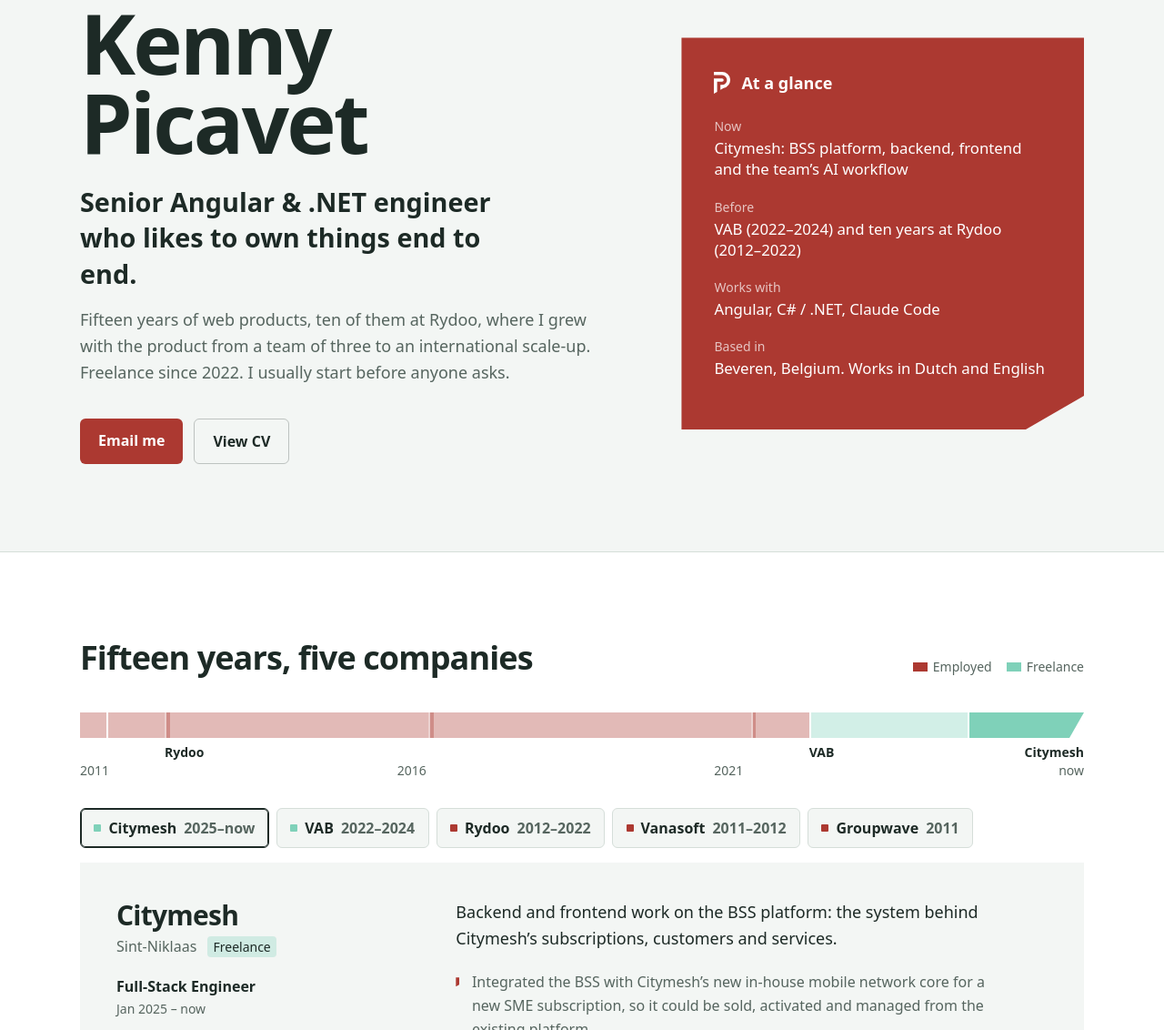
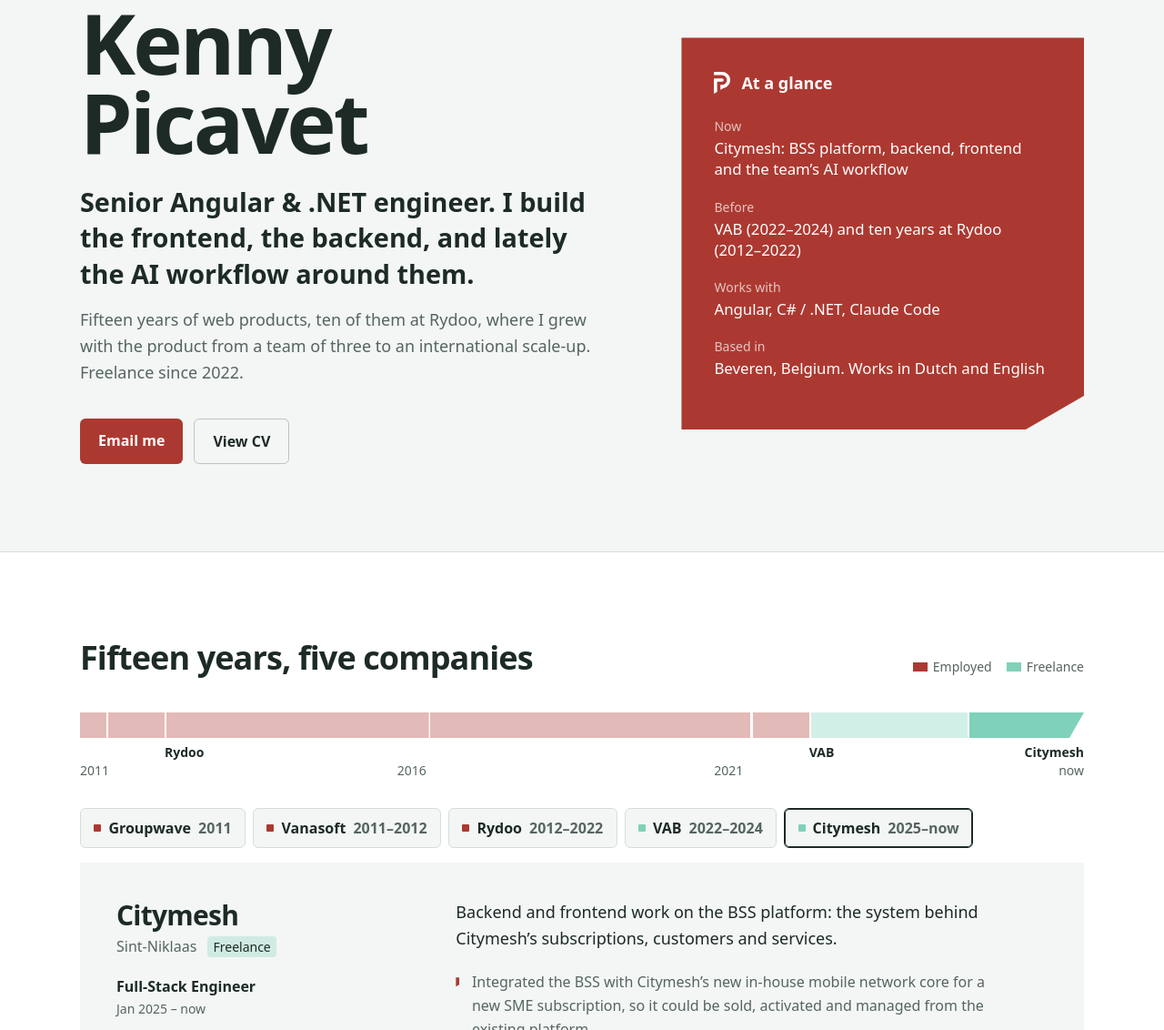
Before and after one commit to kpicavet/portfolio-picavet-it, an Astro site: page / in a window 1280 px wide. Shown: the part 142-1274 px from the top of the page at 91% size. Built offline with nearby package versions, Linux system fonts and the light colour scheme; Astro itself is replaced by a stand-in of ours.

Commit message:
Chronological company tabs, no role overlaps on the bar, concrete hero line
Co-Authored-By: Claude Opus 5.5 <noreply@anthropic.com>

```diff
--- a/src/components/CareerBar.astro
+++ b/src/components/CareerBar.astro
@@ -35,6 +35,9 @@ const segments = experience
 for (let i = 1; i < segments.length; i++) {
   const gap = segments[i].start - segments[i - 1].end;
   if (gap > 0 && gap <= 1 / 12 + 1e-9) segments[i].start = segments[i - 1].end;
+  // a role starting in the month the previous one ended overlaps it: trim, so
+  // dimmed (semi-transparent) segments never stack into darker lines
+  if (gap < 0) segments[i - 1].end = segments[i].start;
 }
 
 const first = Math.floor(segments[0].start);
--- a/src/components/CareerExplorer.astro
+++ b/src/components/CareerExplorer.astro
@@ -33,14 +33,14 @@ const years = (job: (typeof experience)[number]) => {
 
       <div role="tablist" aria-label="Companies" class="tabs mt-8 flex flex-wrap gap-2">
         {
-          experience.map((job, i) => (
+          [...experience].reverse().map((job) => (
             <button
               type="button"
               role="tab"
               id={`tab-${slug(job.company)}`}
               aria-controls={`job-${slug(job.company)}`}
-              aria-selected={i === 0 ? 'true' : 'false'}
-              tabindex={i === 0 ? 0 : -1}
+              aria-selected={job === experience[0] ? 'true' : 'false'}
+              tabindex={job === experience[0] ? 0 : -1}
               data-company={slug(job.company)}
               class="tab"
             >
@@ -199,6 +199,7 @@ const years = (job: (typeof experience)[number]) => {
     );
 
     root.classList.add('ready');
-    select(tabs[0].dataset.company!);
+    // open on the current job (the last tab: tabs run oldest to newest, like the bar)
+    select(tabs[tabs.length - 1].dataset.company!);
   });
 </script>
--- a/src/components/Hero.astro
+++ b/src/components/Hero.astro
@@ -15,12 +15,12 @@ const facts = [
       <h1 class="text-[clamp(2.75rem,7.5vw,5.75rem)] leading-[0.95] font-extrabold tracking-[-0.03em]">
         {profile.name}
       </h1>
-      <p class="mt-6 max-w-[30ch] text-[clamp(1.3rem,2.4vw,1.8rem)] leading-snug font-semibold">
-        Senior Angular &amp; .NET engineer who likes to own things end to end.
+      <p class="mt-6 max-w-[34ch] text-[clamp(1.3rem,2.4vw,1.8rem)] leading-snug font-semibold">
+        Senior Angular &amp; .NET engineer. I build the frontend, the backend, and lately the AI workflow around them.
       </p>
       <p class="mt-4 max-w-[58ch] text-lg leading-relaxed text-muted">
         Fifteen years of web products, ten of them at Rydoo, where I grew with the product from a team of
-        three to an international scale-up. Freelance since 2022. I usually start before anyone asks.
+        three to an international scale-up. Freelance since 2022.
       </p>
 
       <div class="mt-9 flex flex-wrap gap-3">
```
Also changed, not shown: 1 other file.
